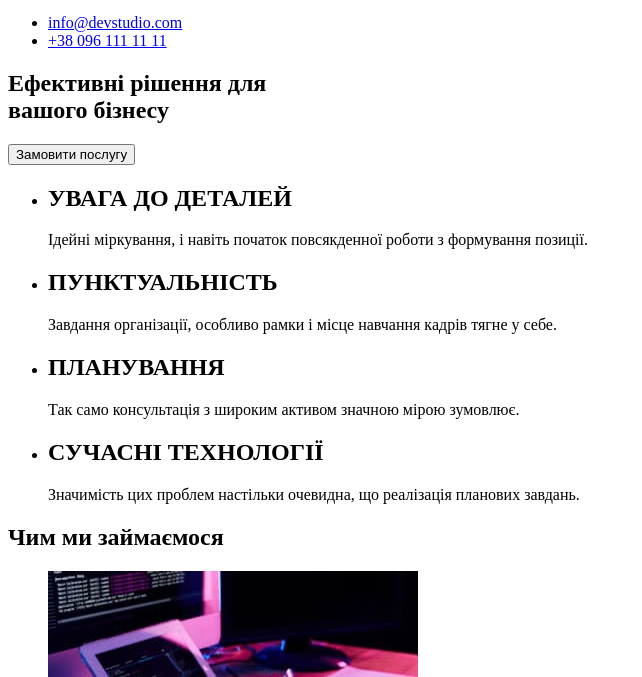
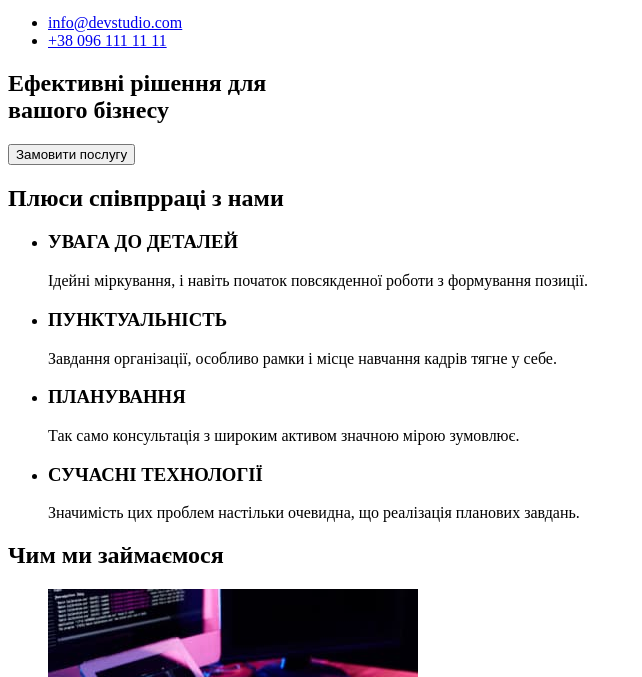
Before and after one commit to Sazhin-Kostya/goit-markup-hw-01, a plain HTML site: page index.html in a window 1280 px wide. Shown: the part 123-800 px from the top of the page, without its empty margins (0-642 px from the left). Drawn offline with Linux system fonts and the light colour scheme.

Commit message:
Update code

```diff
--- a/index.html
+++ b/index.html
@@ -35,29 +35,30 @@
         <button>Замовити послугу</button>
       </section>
       <section>
+        <h2>Плюси співпрраці з нами</h2>
         <ul>
           <li>
-            <h2>УВАГА ДО ДЕТАЛЕЙ</h2>
+            <h3>УВАГА ДО ДЕТАЛЕЙ</h3>
             <p>
               Ідейні міркування, і навіть початок повсякденної роботи з
               формування позиції.
             </p>
           </li>
           <li>
-            <h2>ПУНКТУАЛЬНІСТЬ</h2>
+            <h3>ПУНКТУАЛЬНІСТЬ</h3>
             <p>
               Завдання організації, особливо рамки і місце навчання кадрів тягне
               у себе.
             </p>
           </li>
           <li>
-            <h2>ПЛАНУВАННЯ</h2>
+            <h3>ПЛАНУВАННЯ</h3>
             <p>
               Так само консультація з широким активом значною мірою зумовлює.
             </p>
           </li>
           <li>
-            <h2>СУЧАСНІ ТЕХНОЛОГІЇ</h2>
+            <h3>СУЧАСНІ ТЕХНОЛОГІЇ</h3>
             <p>
               Значимість цих проблем настільки очевидна, що реалізація планових
               завдань.
@@ -134,7 +135,7 @@
       </section>
     </main>
     <footer>
-      <h2>WebStudio</h2>
+      <h2><a href="./index.html">WebStudio</a></h2>
       <address>
         <ul>
           <li>
@@ -146,9 +147,11 @@
             >
           </li>
           <li>
-            <a href="mailto:info@devstudio.com">info@devstudio.com</a><br />
+            <a href="mailto:info@devstudio.com">info@devstudio.com</a>
           </li>
-          <li><a href="tel:+380961111111">+38 096 111 11 11</a></li>
+          <li>
+            <a href="tel:+380961111111">+38 096 111 11 11</a>
+          </li>
         </ul>
       </address>
     </footer>
```
